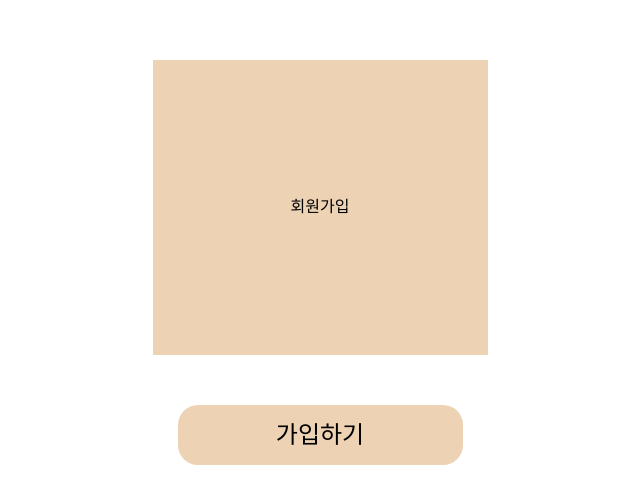
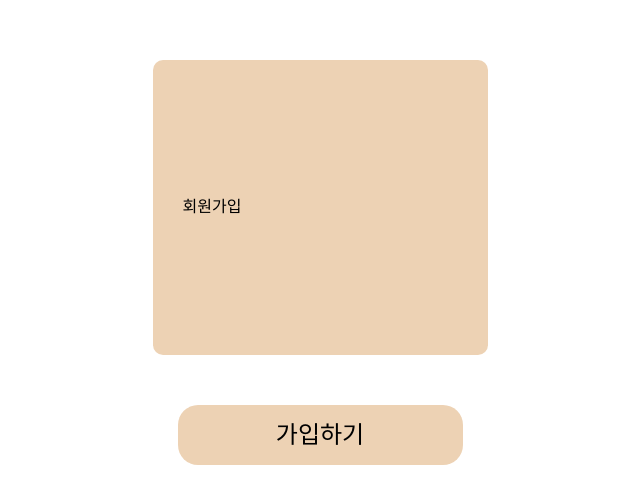
Before and after one commit to AkoIsCat/Monyang-i, a Next.js app: page /signup in a window 1280 px wide. Shown: the part 163-666 px from the top of the page, without its empty margins (320-960 px from the left). Built offline with nearby package versions, Linux system fonts and the light colour scheme; a web font is replaced by a local one.

Commit message:
Design: FormBackground flex-column 적용

```diff
--- a/src/app/(beforeLogin)/_component/FormBackground.tsx
+++ b/src/app/(beforeLogin)/_component/FormBackground.tsx
@@ -3,6 +3,11 @@ import { ReactNode } from 'react';
 type Children = {
   children: ReactNode;
 };
+
 export default function FormBackground({ children }: Children) {
-  return <div className='w-formWidth h-formHeight bg-lightBrown flex justify-center items-center rounded-radiusTenPx my-form'>{children}</div>;
+  return (
+    <div className="w-formWidth h-formHeight bg-lightBrown flex flex-col justify-center rounded-radiusTenPx my-form p-input rounded-radius10">
+      {children}
+    </div>
+  );
 }
```
